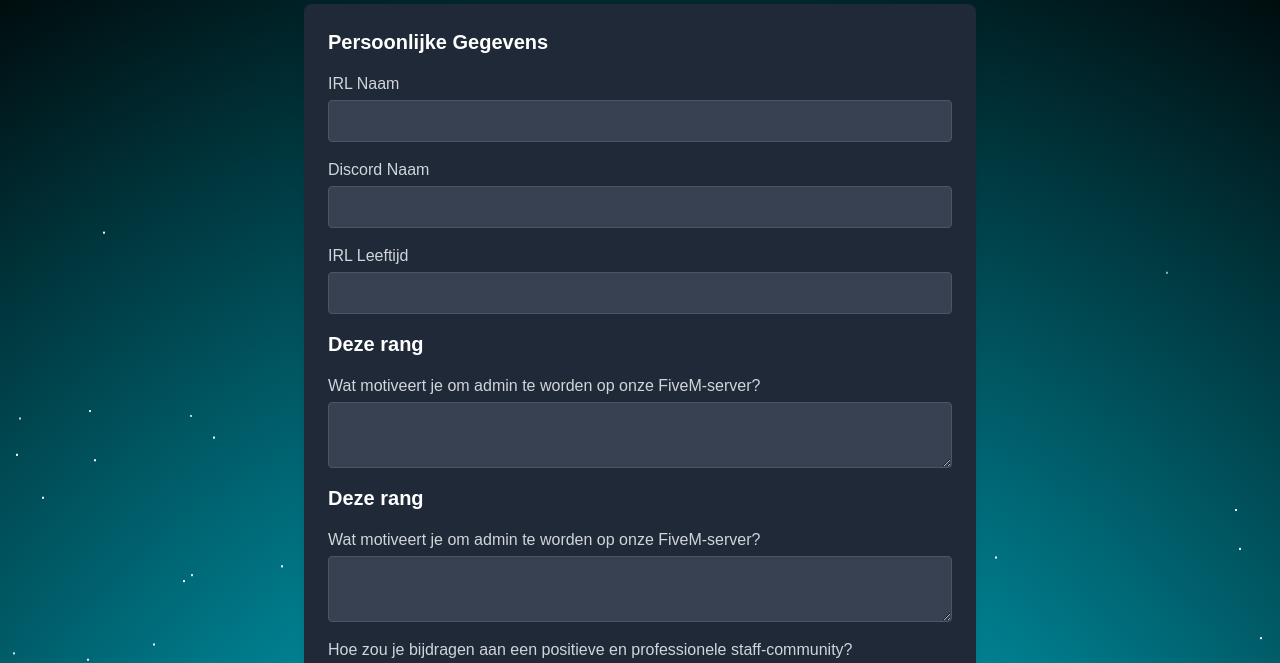
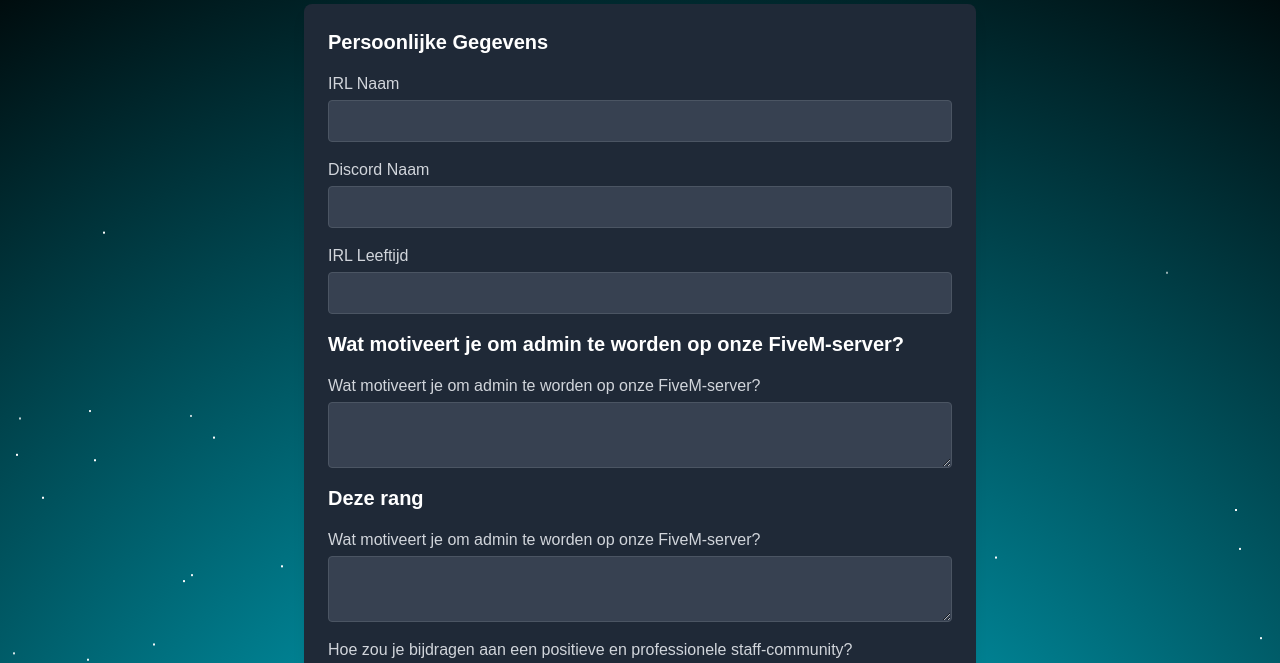
Before and after one commit to BrendenKps/NieuwpoortRP, a plain HTML site: page adminsoli.html in a window 1280 px wide. Shown: the part 88-751 px from the top of the page. Drawn offline with nearby package versions, Linux system fonts and the light colour scheme.

Commit message:
Update adminsoli.html

```diff
--- a/adminsoli.html
+++ b/adminsoli.html
@@ -3,7 +3,7 @@
 <head>
     <meta charset="UTF-8">
     <meta name="viewport" content="width=device-width, initial-scale=1.0">
-    <title>Sollicitatie Ambulance</title>
+    <title>Sollicitatie admin</title>
     <script src="https://cdn.tailwindcss.com"></script>
     <style>
         body {
@@ -66,7 +66,7 @@
                 <span class="text-gray-300">IRL Leeftijd</span>
                 <input name="IRL Leeftijd" type="number" class="block w-full mt-1 p-2 rounded bg-gray-700 border border-gray-600 text-white" required>
             </label>
-            <h2 class="text-xl font-semibold">Deze rang</h2>
+            <h2 class="text-xl font-semibold">Wat motiveert je om admin te worden op onze FiveM-server?</h2>
             <label class="block">
                 <span class="text-gray-300">Wat motiveert je om admin te worden op onze FiveM-server?</span>
                 <textarea name="motivatie" class="block w-full mt-1 p-2 rounded bg-gray-700 border border-gray-600 text-white" rows="2" required></textarea>
```
